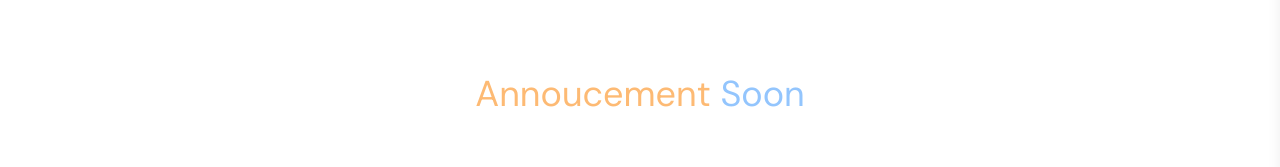
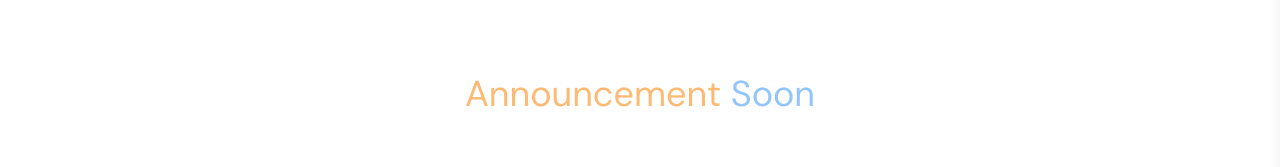
Before and after one commit to poovarasan13/dhurva, a React (Vite) app: page /registration in a window 1280 px wide. Shown: the part 246-413 px from the top of the page. Built offline with nearby package versions, Linux system fonts and the light colour scheme; a web font is replaced by a local one.

Commit message:
announcement Speeling Changed

```diff
--- a/src/pages/Registration/RegistrationPage.jsx
+++ b/src/pages/Registration/RegistrationPage.jsx
@@ -6,7 +6,7 @@
       <div className="h-max my-80 text-center">
         <h4 className="text-4xl dm-sans">
           {" "}
-          <span className="text-orange-300">Annoucement</span>{" "}
+          <span className="text-orange-300">Announcement</span>{" "}
           <span className="text-blue-300">Soon</span>
         </h4>
       </div>
```
